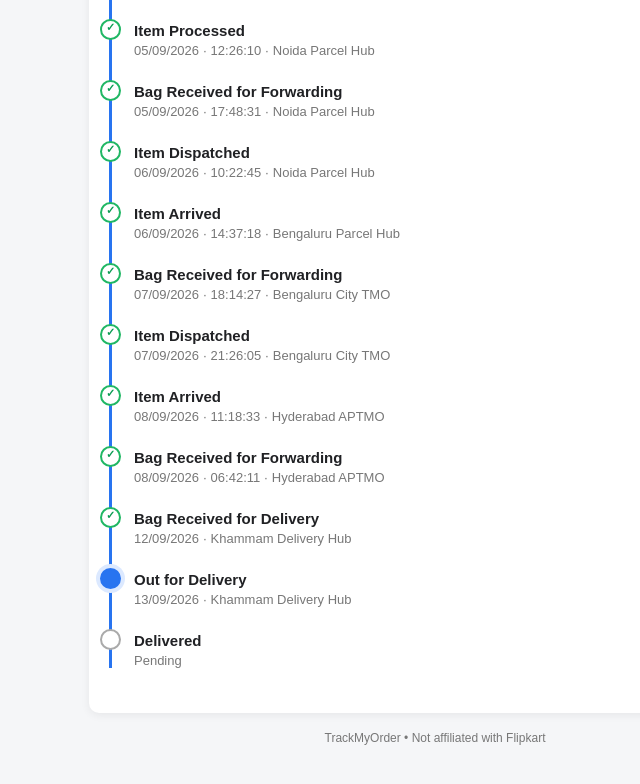
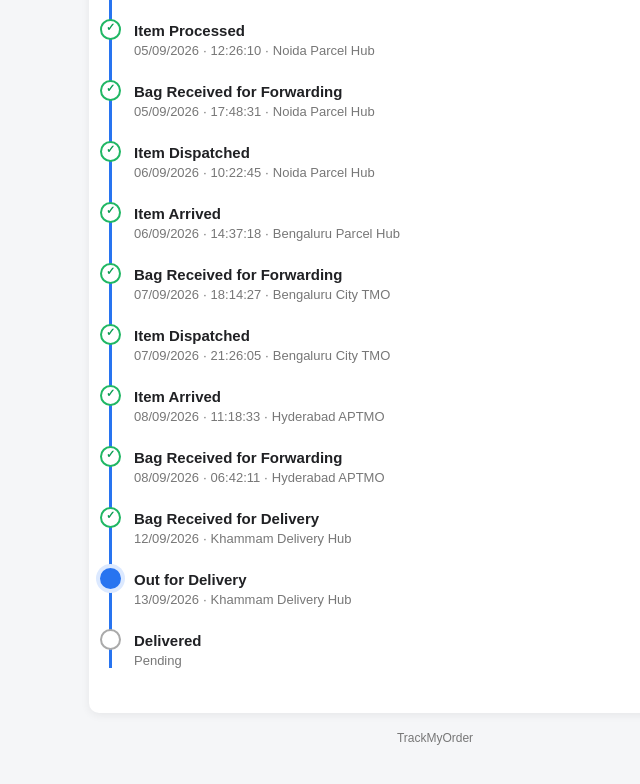
Before and after one commit to prashanthchouhan88-prog/Track_Your_Status, a plain HTML site: page index.html in a window 1280 px wide. Shown: the part 738-1522 px from the top of the page, without its empty margins (205-845 px from the left). Drawn offline with Linux system fonts and the light colour scheme.

Commit message:
Update index.html

```diff
--- a/index.html
+++ b/index.html
@@ -82,7 +82,7 @@ h2{margin:0 0 6px;font-size:20px}
     </div>
   </div>
 
-  <div class="footer"> TrackMyOrder • Not affiliated with Flipkart</div>
+  <div class="footer"> TrackMyOrder </div>
 </div>
 </body>
 </html>
```
